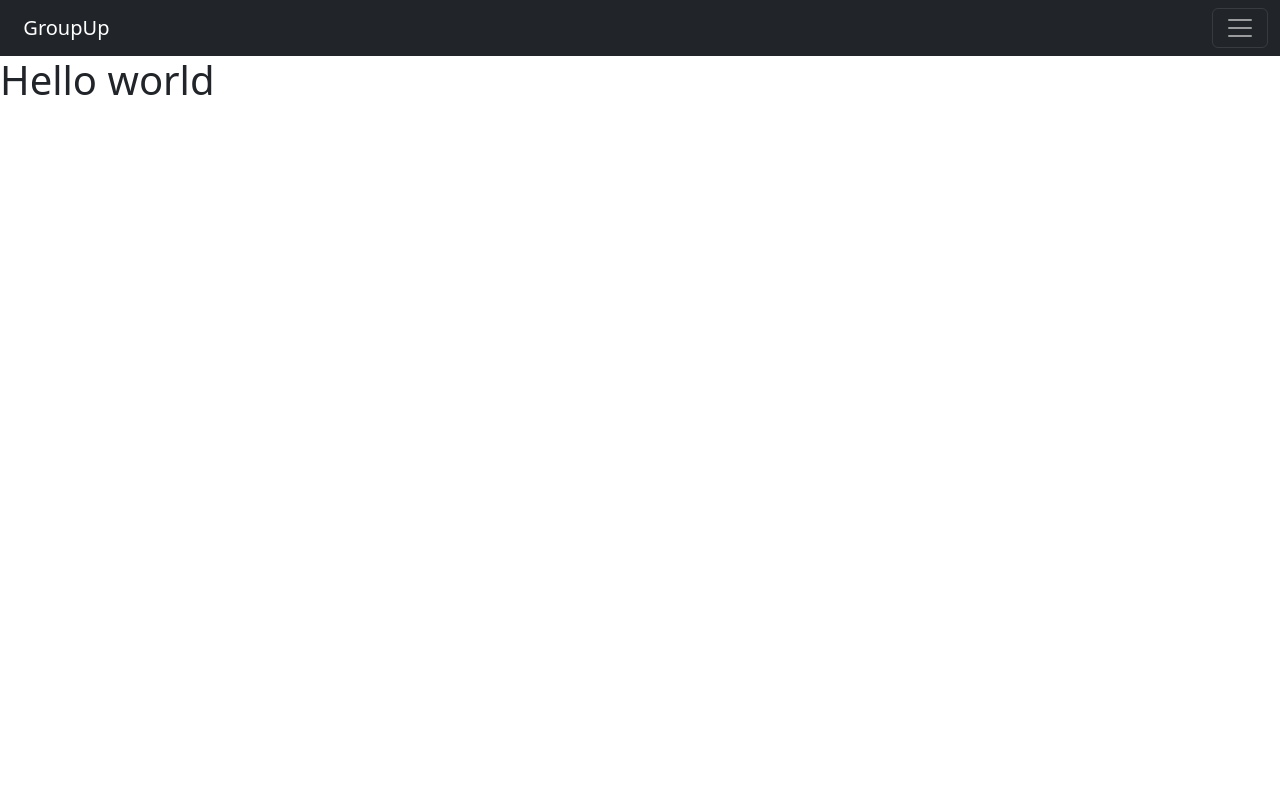
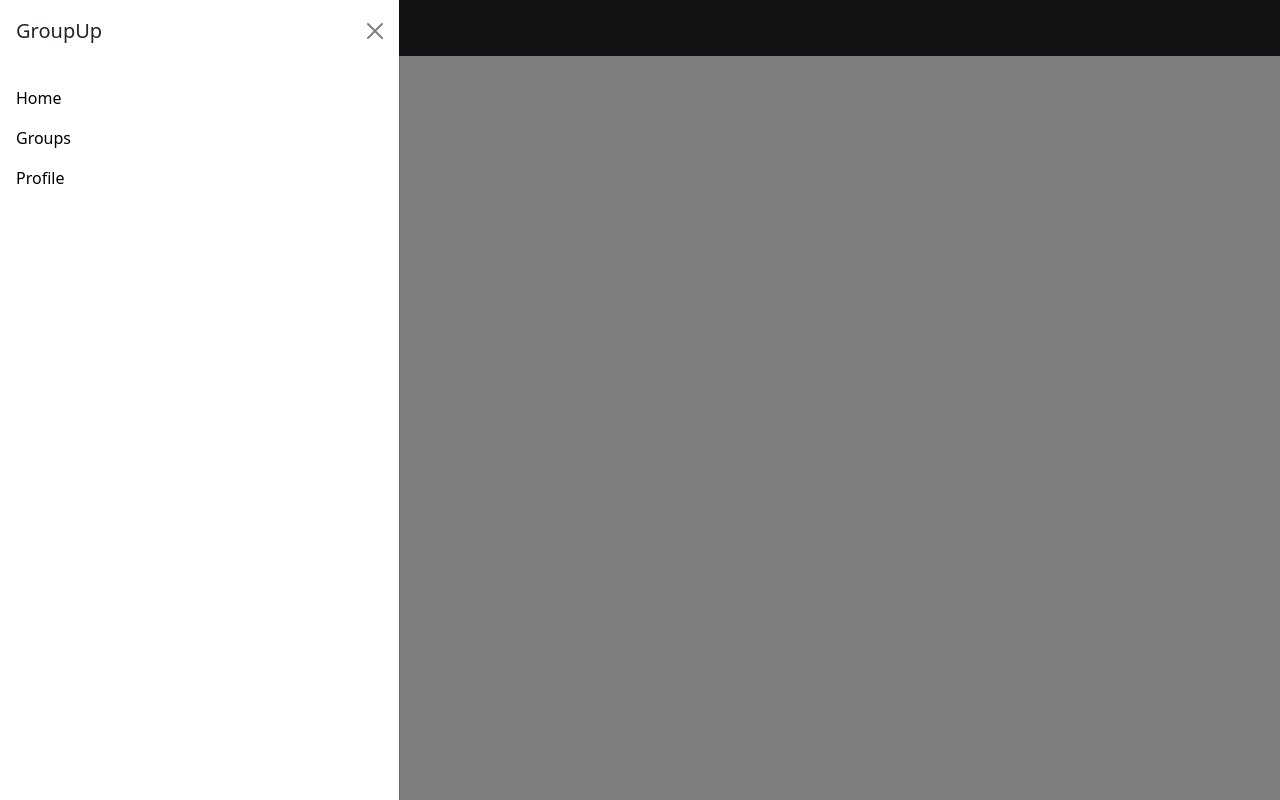
Before and after one commit to erlendps/groupup, a Django app: page /groups/1/ in a window 1280 px wide, after a click that opens the changed part. Run offline with Django 3.2, Linux system fonts and the light colour scheme; a user stored in the database is signed in; some libraries are stand-ins or nearby versions.

Commit message:
#7 - fexed outcanvas navbar menu

```diff
--- a/groupup/groupup/accounts/templates/accounts/base.html
+++ b/groupup/groupup/accounts/templates/accounts/base.html
@@ -16,12 +16,30 @@
   <body>
     {% if user.is_authenticated %}
     <nav class="navbar sticky-top navbar-dark bg-dark">
-      <div class="container-fluid" style="margin-left: 0.3cm;">
-        <a class="navbar-brand" href="#">GroupUp</a>
+      <div class="container" style="margin-left: 0cm; justify-content: left;" >
         <button class="navbar-toggler" type="button" data-bs-toggle="offcanvas" data-bs-target="#offcanvasNavbar" aria-controls="offcanvasNavbar">
           <span class="navbar-toggler-icon"> </span>
         </button>
-        <div class="offcanvas offcanvas-end"></div>
+        <a class="navbar-brand" style="margin-left: 0.3cm;" href="#">GroupUp</a>
+        <div class="offcanvas offcanvas-start" tabindex="-1" id="offcanvasNavbar" aria-labelledby="offcanvasNavbarLabel">
+          <div class="offcanvas-header">
+            <h5 class="offcanvas-title" id="offcanvasNavbarLabel">GroupUp</h5>
+            <button type="button" class="btn-close text-reset" data-bs-dismiss="offcanvas" aria-label="Close"></button>
+          </div>
+          <div class="offcanvas-body">
+            <ul class="navbar-nav justify-content-end flex-grow-1 pe-3">
+              <li class="nav-item">
+                <a class="nav-link active" aria-current="page" href="#" style="color: black;">Home</a>
+              </li>
+              <li class="nav-item">
+                <a class="nav-link active" aria-current="page" href="#" style="color: black;">Groups</a>
+              </li>
+              <li class="nav-item">
+                <a class="nav-link active" aria-current="page" href="#" style="color: black;">Profile</a>
+              </li>
+            </ul>
+          </div>
+        </div>
       </div>
         <!--
           <a class="btn btn-danger" href="{% url 'logout' %}">Logout</a>
```
